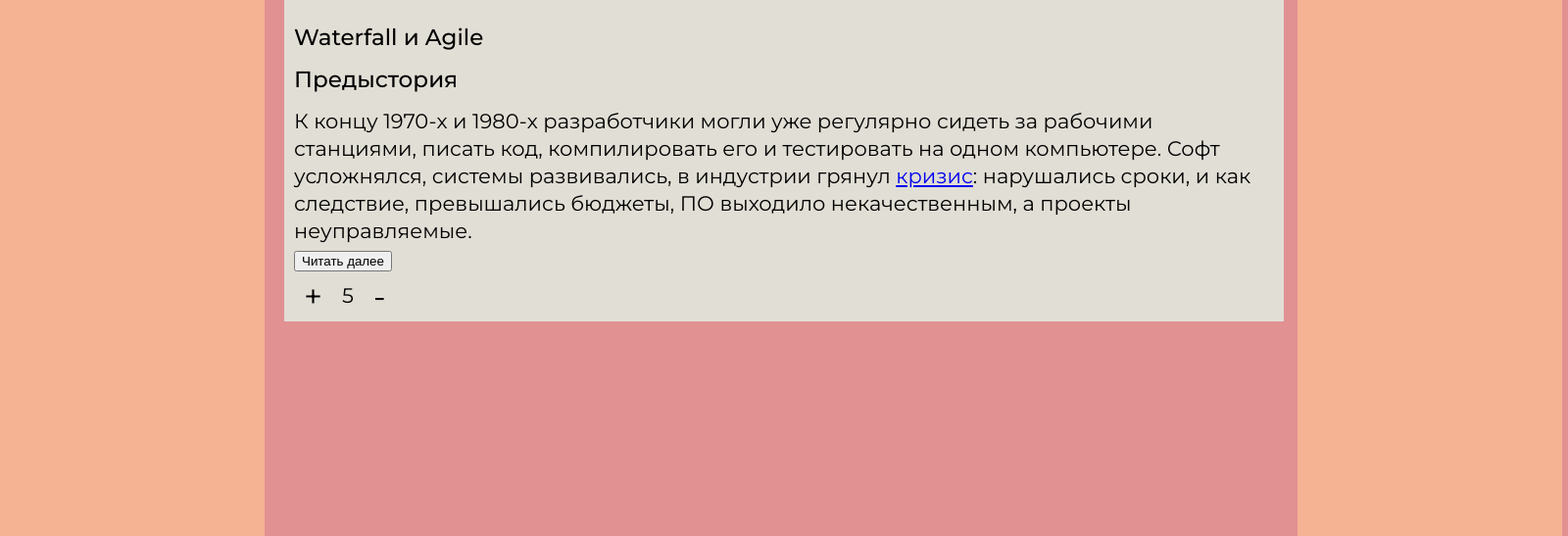
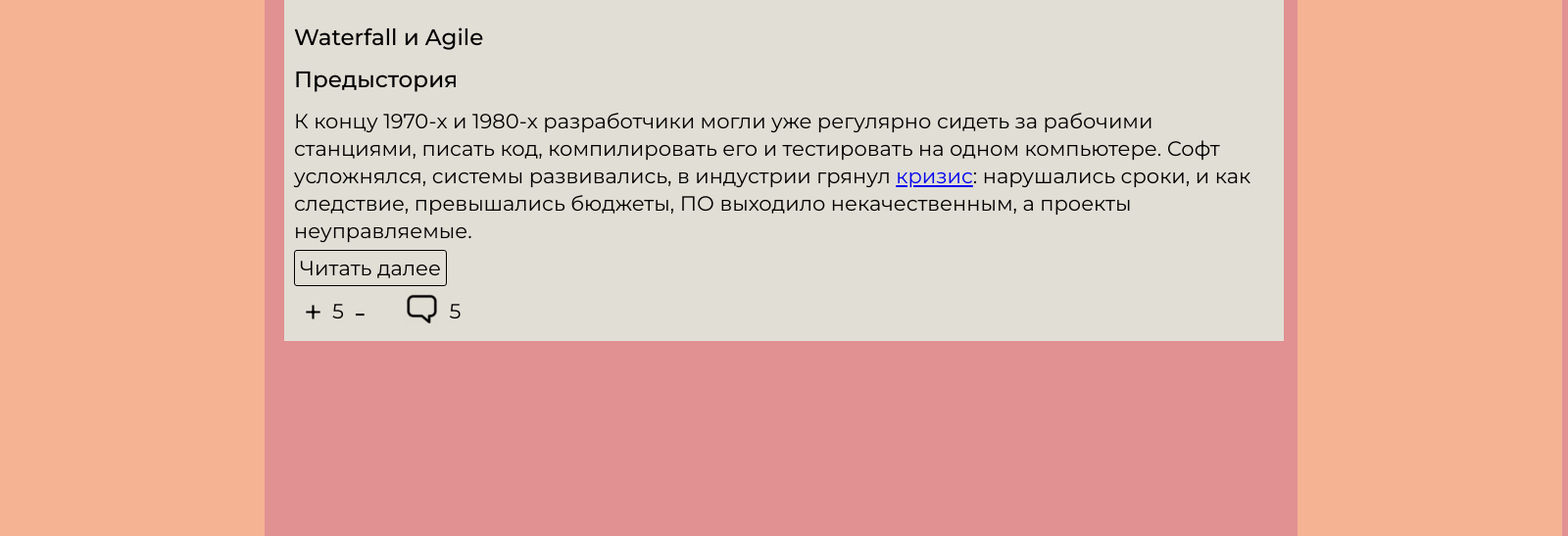
Before and after one commit to DarkZodiAk/ByteSource, a PHP site: page / in a window 1600 px wide. Shown: the part 81-628 px from the top of the page at 98% size. Run offline with PHP 8.4, Linux system fonts and the light colour scheme.

Commit message:
Еще одно изменение

```diff
--- a/css/main.css
+++ b/css/main.css
@@ -90,15 +90,6 @@ h4 {
     margin-bottom: 15px;
 }
 
-.title{
-    position: relative;
-}
-
-h4 a{
-    text-decoration: none;
-    color: #000000;
-}
-
 /*Главный div. В нем пишется весь текст статьи*/
 .main{
     position: absolute;
@@ -123,14 +114,43 @@ h4 a{
     margin-bottom: 10px;
 }
 
+.title{
+    position: relative;
+}
+
+h4 a{
+    text-decoration: none;
+    color: #000000;
+}
+
+.short{
+    margin-bottom: 10px;
+}
+
+.see-more{
+    border: 1px solid;
+    border-radius: 3px;
+    text-decoration: none;
+    color: #000000;
+    padding: 5px;
+}
+
 .data-icons{
+    padding-top: 10px;
     height: 40px;
     display: flex;
 }
 
+.data-icons div{
+    display: flex;
+    align-items: center;
+    margin-right: 40px;
+}
+
 .data-icons span{
-    margin: 10px;
+    margin-left: 10px;
 }
+
 
 /*Эти 4 класса относятся к картинкам статьи в article.php*/
 .water_pic{
--- a/index.html
+++ b/index.html
@@ -30,17 +30,23 @@
     <div class="main-articles">
         <div class="block">
             <h4 class="title"><a href="article.php">Waterfall и Agile</a></h4>
-            <div>
+            <div class="short">
                 <h4>Предыстория</h4>
                 К концу 1970-х и 1980-х разработчики могли уже регулярно сидеть за рабочими станциями, писать код, компилировать
                 его и тестировать на одном компьютере. Софт усложнялся, системы развивались, в индустрии грянул <a href="https://ru.wikipedia.org/wiki/Кризис_программного_обеспечения">кризис</a>:
                 нарушались сроки, и как следствие, превышались бюджеты, ПО выходило некачественным, а проекты неуправляемые.
             </div>
-            <button>Читать далее</button>
+            <a href="article.php" class="see-more">Читать далее</a>
             <div class="data-icons">
-                <span style="font-size: 33px;">+</span>
-                <span>5</span>
-                <span style="font-size: 33px;">-</span>
+                <div>
+                    <span style="font-size: 33px;">+</span>
+                    <span>5</span>
+                    <span style="font-size: 33px;">-</span>
+                </div>
+                <div>
+                    <a><img src="img/comments.png"></a>
+                    <span>5</span>
+                </div>
             </div>
         </div>
     </div>
```
Also changed, not shown: img/comments.png (added).
